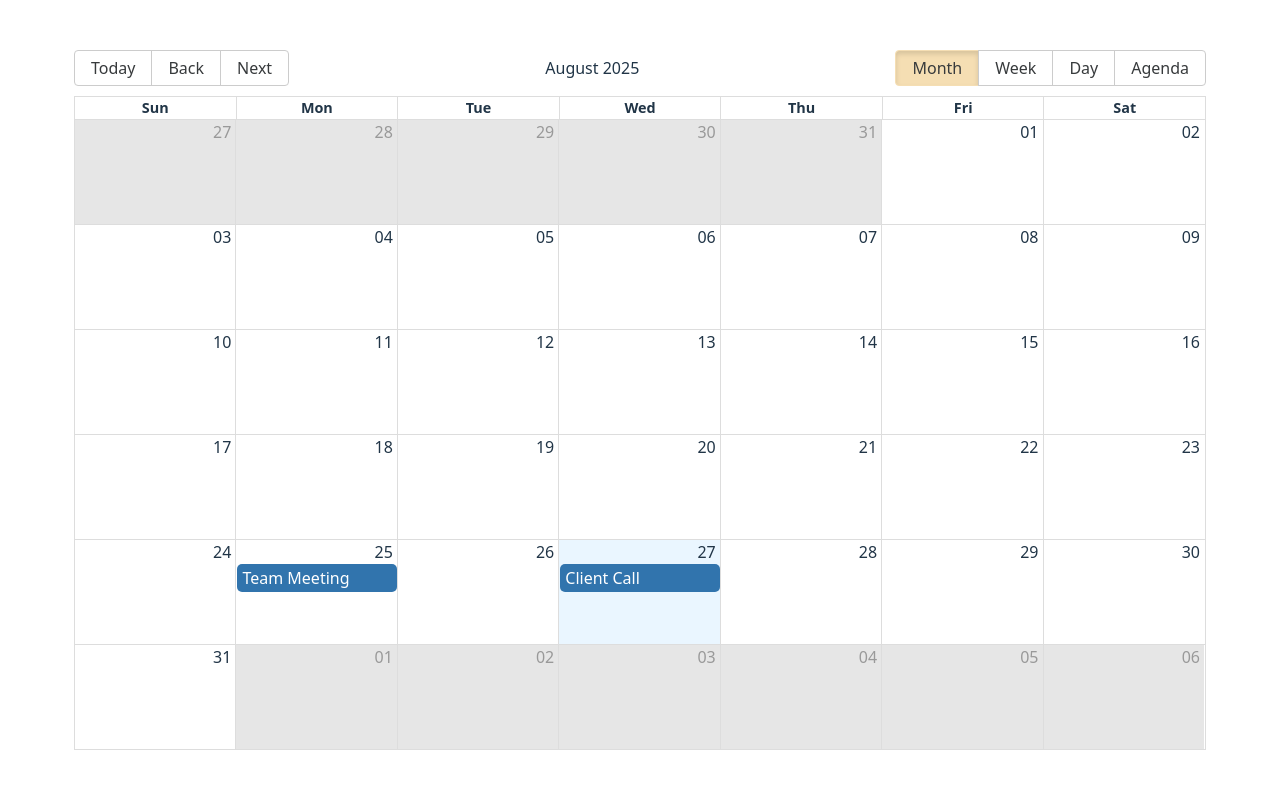
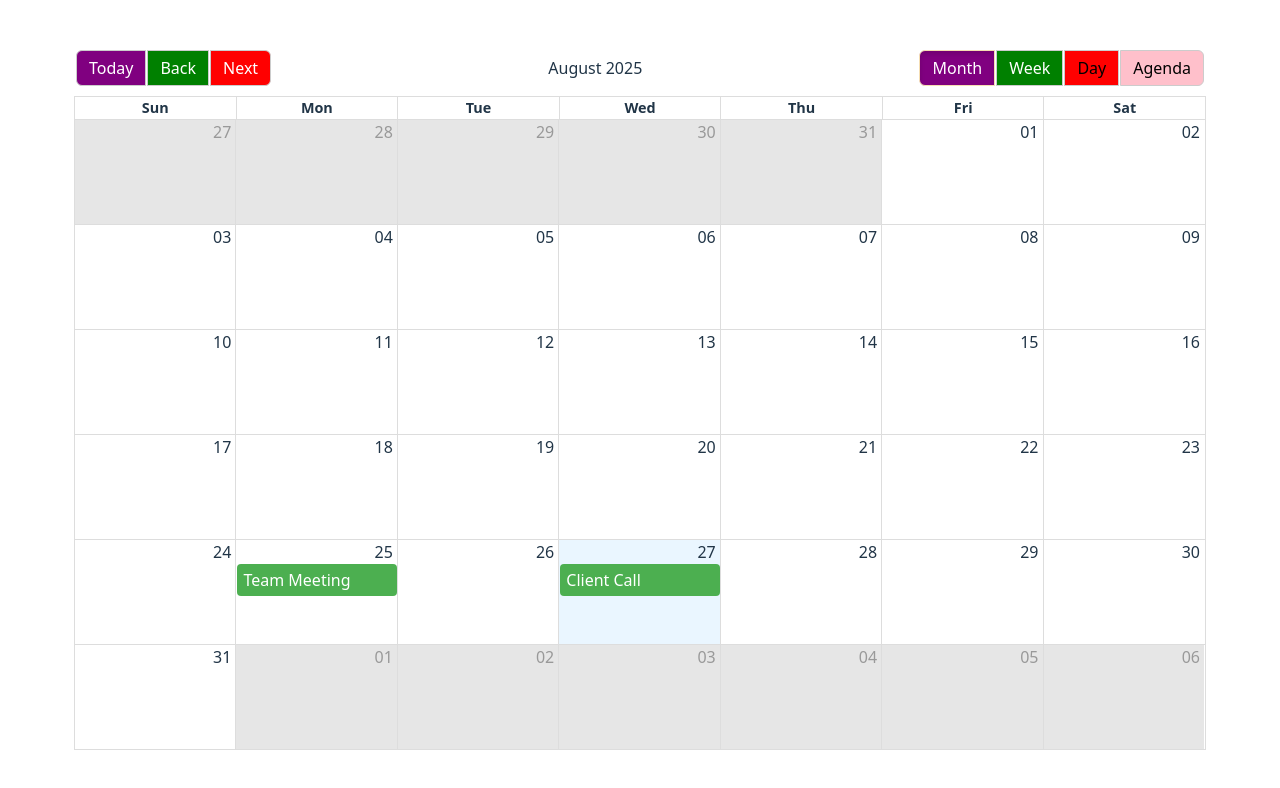
Before and after one commit to Dev-AWS-ops/React-big-calendar, a React (Vite) app: page / in a window 1280 px wide. Shown: the top 788 px of the page. Built offline with nearby package versions, Linux system fonts and the light colour scheme.

Commit message:
updated bgcolor for top button

```diff
--- a/src/App.css
+++ b/src/App.css
@@ -1,4 +1,3 @@
-/* Layout: 90% of screen */
 html, body, #root {
   height: 100%;
   width: 100%;
@@ -24,17 +23,13 @@ html, body, #root {
   width: 100% !important;
 }
 
-/* Remove hover highlight inside calendar */
 .rbc-day-bg:hover,
 .rbc-slot-selection {
   background: none !important;
 }
 
-/* ---------------- Header Buttons ---------------- */
-
-/* Default buttons */
 .rbc-toolbar button {
-  border: 1px solid #ccc;
+  border: 1px solid #ccc !important;
   background: white;
   color: black;
   transition: all 0.3s ease;
@@ -43,34 +38,48 @@ html, body, #root {
   margin: 0 2px;
 }
 
-/* Today, Back, Next buttons (first group) */
-.rbc-btn-group:first-child button:nth-child(1) {
+.rbc-toolbar .rbc-btn-group:first-of-type button:nth-of-type(1) {
   background-color: purple !important; /* Today */
   color: white !important;
 }
-.rbc-btn-group:first-child button:nth-child(2) {
-  background-color: green !important; /* Back */
+.rbc-toolbar .rbc-btn-group:first-of-type button:nth-of-type(2) {
+  background-color: green !important;  /* Back */
   color: white !important;
 }
-.rbc-btn-group:first-child button:nth-child(3) {
-  background-color: red !important; /* Next */
+.rbc-toolbar .rbc-btn-group:first-of-type button:nth-of-type(3) {
+  background-color: red !important;    /* Next */
   color: white !important;
 }
 
-/* View Switcher Buttons (Month/Week/Day/Agenda) */
-.rbc-btn-group:last-child button:nth-child(1) {
-  background-color: blue !important;   /* Month */
+.rbc-toolbar .rbc-btn-group:last-of-type button:nth-of-type(1) {
+  background-color: purple !important;   /* Month */
   color: white !important;
 }
-.rbc-btn-group:last-child button:nth-child(2) {
-  background-color: orange !important; /* Week */
+.rbc-toolbar .rbc-btn-group:last-of-type button:nth-of-type(2) {
+  background-color: green !important; /* Week */
   color: white !important;
 }
-.rbc-btn-group:last-child button:nth-child(3) {
-  background-color: yellow !important; /* Day */
+.rbc-toolbar .rbc-btn-group:last-of-type button:nth-of-type(3) {
+  background-color: red !important; /* Day */
   color: black !important;
 }
-.rbc-btn-group:last-child button:nth-child(4) {
+.rbc-toolbar .rbc-btn-group:last-of-type button:nth-of-type(4) {
   background-color: pink !important;   /* Agenda */
   color: black !important;
 }
+
+.rbc-toolbar button:hover,
+.rbc-toolbar button:focus {
+  opacity: 0.85;
+}
+
+.rbc-event {
+  background-color: #4caf50 !important; /* green */
+  border: none !important;
+  color: white !important;
+  padding: 4px 6px;
+  border-radius: 4px;
+}
+.rbc-event:hover {
+  background-color: #388e3c !important;
+}
--- a/src/App.tsx
+++ b/src/App.tsx
@@ -7,6 +7,7 @@ type View,
 import { format, parse, startOfWeek, getDay } from "date-fns";
 import { enUS }from "date-fns/locale/en-US";
 import "react-big-calendar/lib/css/react-big-calendar.css";
+import "./App.css";
 
 // Setup localizer
 const locales = {
```
